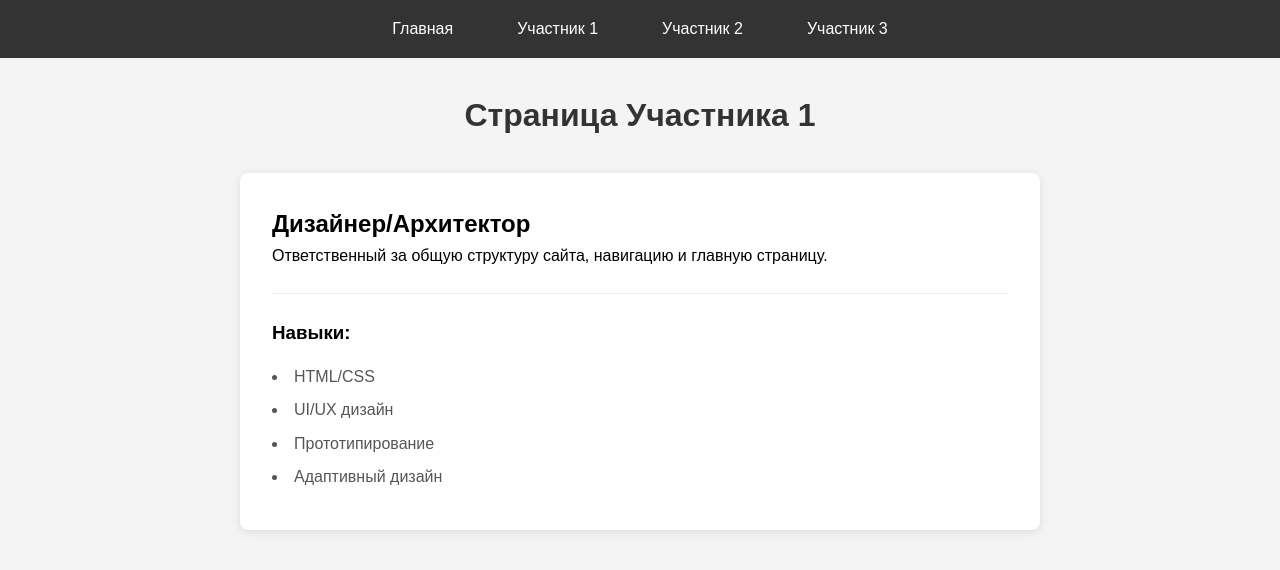
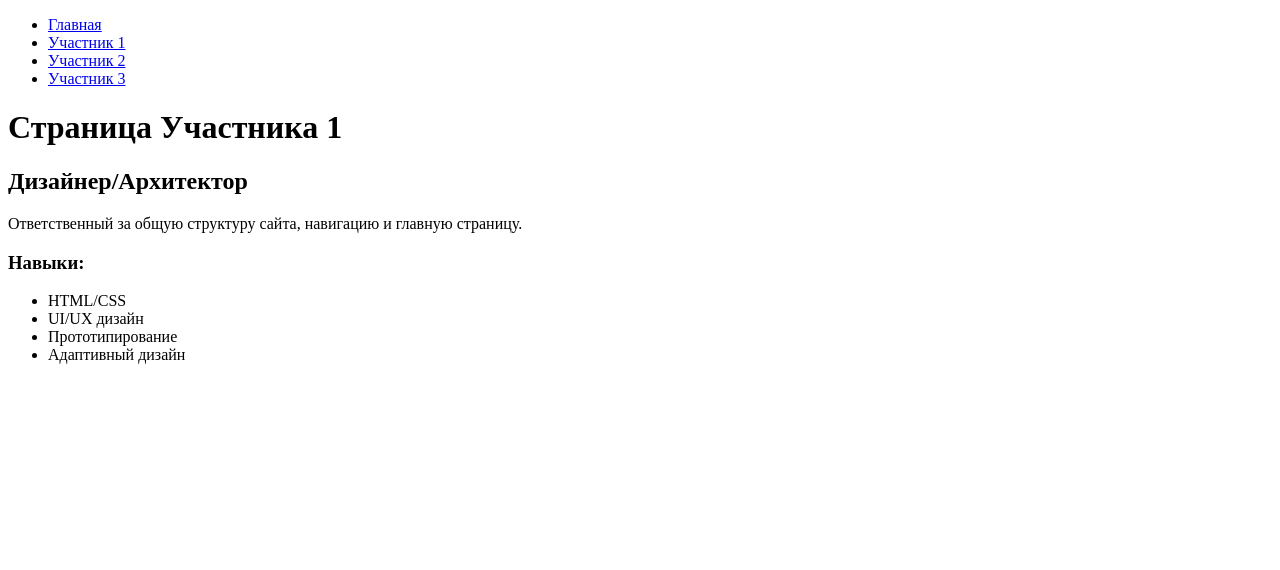
Before and after one commit to Max5223/website-project, a plain HTML site: page participant1.html in a window 1280 px wide. Drawn offline with Linux system fonts and the light colour scheme.

Commit message:
удалил стили

```diff
--- a/participant1.html
+++ b/participant1.html
@@ -5,7 +5,6 @@
     <meta charset="UTF-8">
     <meta name="viewport" content="width=device-width, initial-scale=1.0">
     <title>Участник 1 - Дизайнер</title>
-    <link rel="stylesheet" href="styles.css">
 </head>
 
 <body>
--- a/styles.css
+++ /dev/null
@@ -1,94 +0,0 @@
-* {
-    margin: 0;
-    padding: 0;
-    box-sizing: border-box;
-}
-
-body {
-    font-family: Arial, sans-serif;
-    line-height: 1.6;
-    background-color: #f4f4f4;
-}
-
-nav {
-    background-color: #333;
-    padding: 1rem;
-}
-
-nav ul {
-    list-style: none;
-    display: flex;
-    gap: 2rem;
-    justify-content: center;
-}
-
-nav a {
-    color: white;
-    text-decoration: none;
-    padding: 0.5rem 1rem;
-    border-radius: 4px;
-    transition: background-color 0.3s;
-}
-
-nav a:hover {
-    background-color: #555;
-}
-
-main {
-    max-width: 1200px;
-    margin: 2rem auto;
-    padding: 0 1rem;
-}
-
-h1 {
-    text-align: center;
-    margin-bottom: 2rem;
-    color: #333;
-}
-
-.team-members {
-    display: flex;
-    justify-content: center;
-    gap: 2rem;
-    margin-top: 3rem;
-    flex-wrap: wrap;
-}
-
-.member-card {
-    background: white;
-    padding: 2rem;
-    border-radius: 8px;
-    box-shadow: 0 2px 10px rgba(0, 0, 0, 0.1);
-    text-align: center;
-    min-width: 200px;
-}
-
-.member-card h3 {
-    color: #2c3e50;
-    margin-bottom: 0.5rem;
-}
-
-.profile {
-    background: white;
-    padding: 2rem;
-    border-radius: 8px;
-    box-shadow: 0 2px 10px rgba(0, 0, 0, 0.1);
-    max-width: 800px;
-    margin: 0 auto;
-}
-
-.skills {
-    margin-top: 1.5rem;
-    padding-top: 1.5rem;
-    border-top: 1px solid #eee;
-}
-
-.skills ul {
-    list-style-position: inside;
-    margin-top: 1rem;
-}
-
-.skills li {
-    margin-bottom: 0.5rem;
-    color: #555;
-}
```
Also changed, not shown: index.html (+0 -1 lines).
